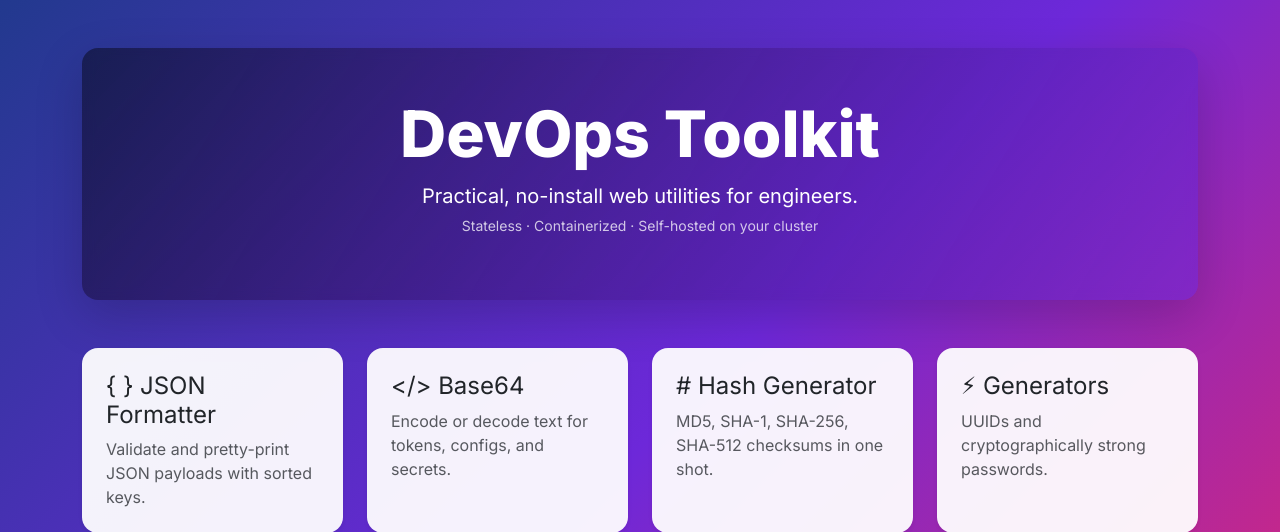
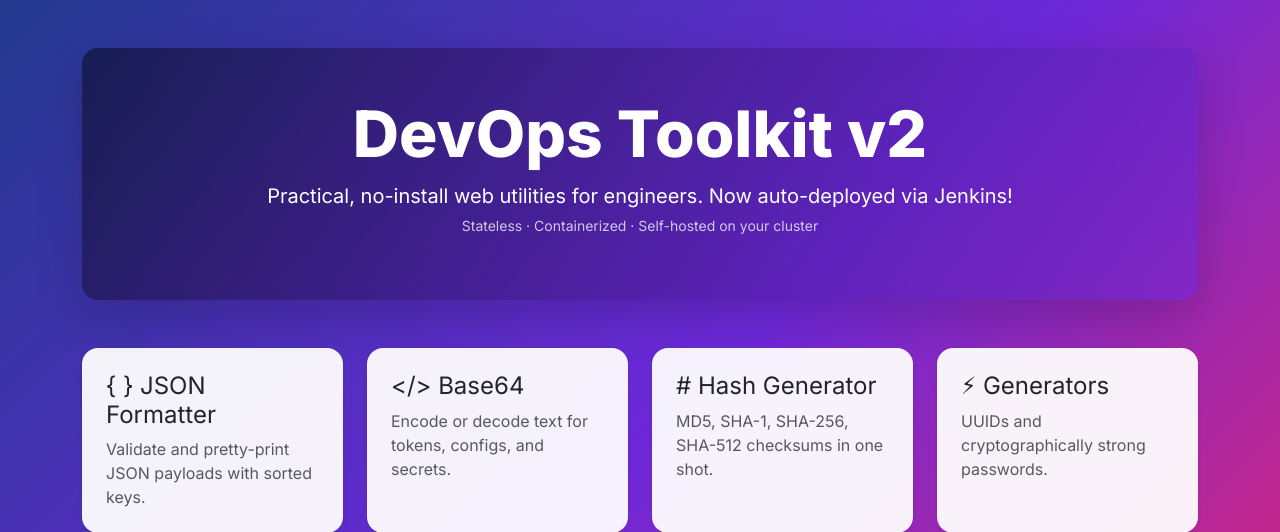
Before and after one commit to naveenkm21/pbl-7-cicd, a Flask app: page / in a window 1280 px wide. Shown: the part 57-589 px from the top of the page. Run offline with Flask 3, Linux system fonts and the light colour scheme.

Commit message:
Test CI/CD: bump headline to v2

```diff
--- a/templates/home.html
+++ b/templates/home.html
@@ -1,8 +1,8 @@
 {% extends "base.html" %}
 {% block content %}
 <div class="hero text-center text-white p-5 rounded-4 shadow-lg mb-5">
-    <h1 class="display-3 fw-bold">DevOps Toolkit</h1>
-    <p class="lead mb-1">Practical, no-install web utilities for engineers.</p>
+    <h1 class="display-3 fw-bold">DevOps Toolkit v2</h1>
+    <p class="lead mb-1">Practical, no-install web utilities for engineers. Now auto-deployed via Jenkins!</p>
     <p class="small opacity-75">Stateless &middot; Containerized &middot; Self-hosted on your cluster</p>
 </div>
 
```
